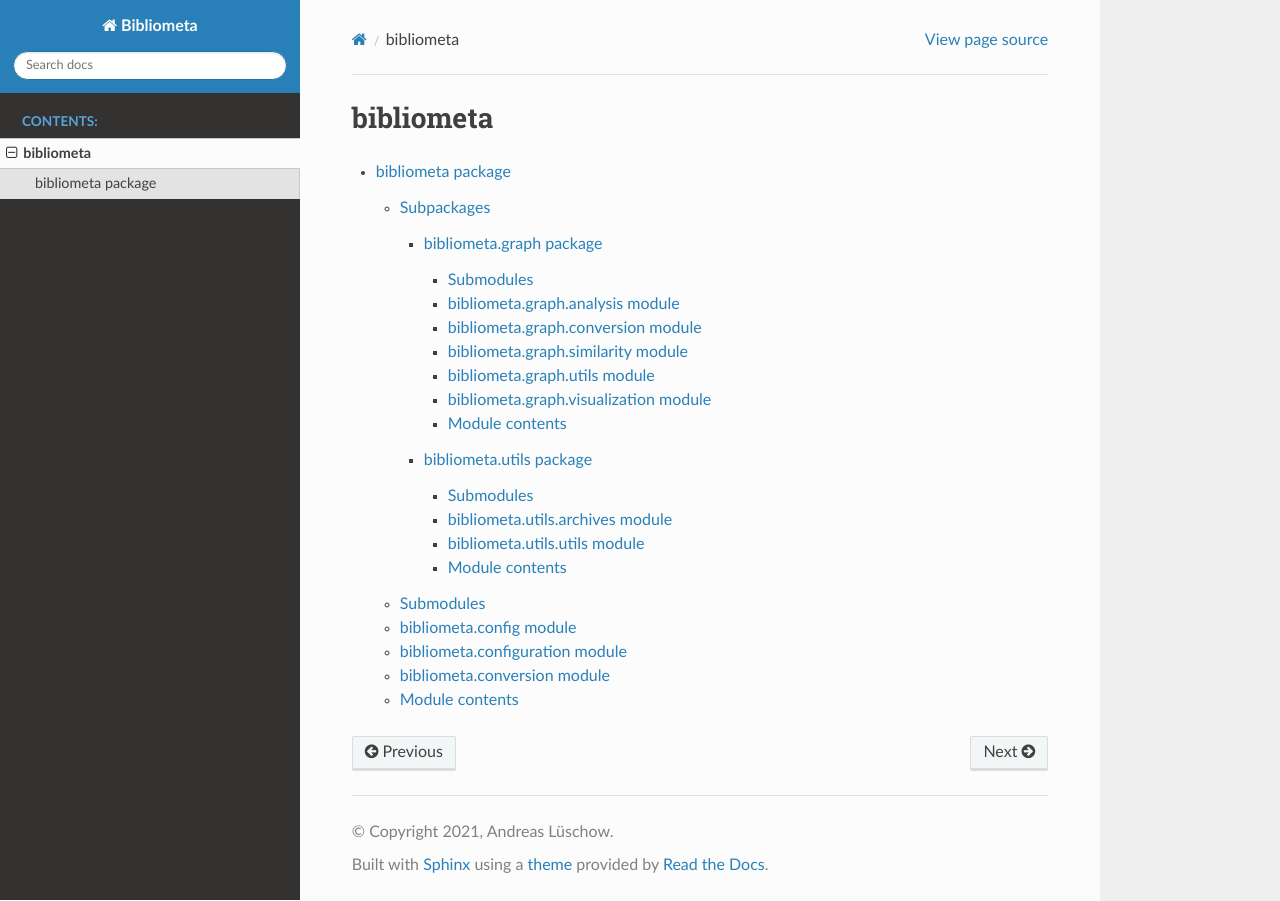
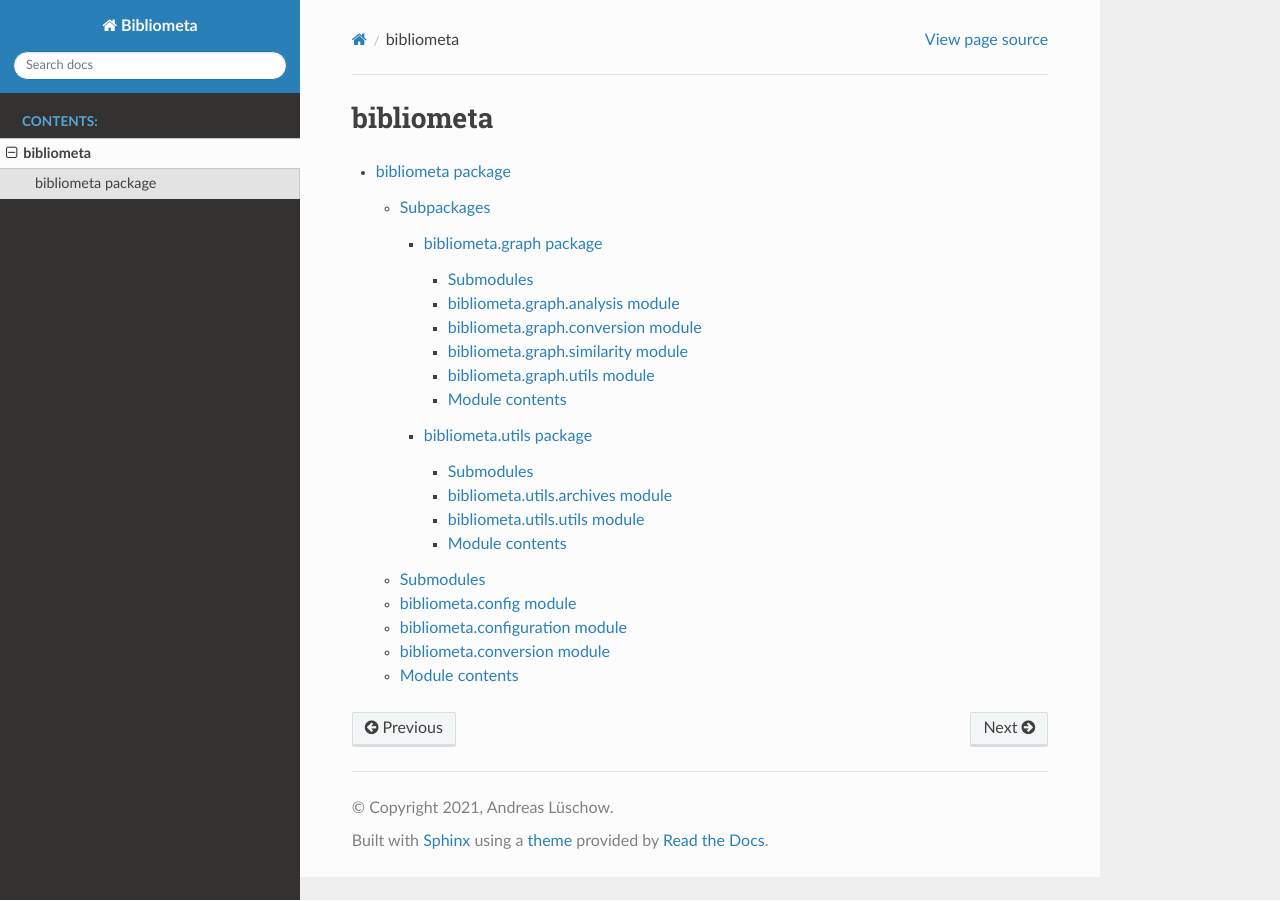
Before and after one commit to alueschow/bibliometa, a Sphinx documentation site: the page built from docs/source/modules.rst, in a window 1280 px wide. Built offline with Sphinx 7.4.7 and the Read the Docs theme 2.0.0, drawn with Linux system fonts in a browser that asks for light colours.

Commit message:
Update documentation

```diff
--- a/docs/source/bibliometa.graph.rst
+++ b/docs/source/bibliometa.graph.rst
@@ -36,14 +36,6 @@ bibliometa.graph.utils module
    :undoc-members:
    :show-inheritance:
 
-bibliometa.graph.visualization module
--------------------------------------
-
-.. automodule:: bibliometa.graph.visualization
-   :members:
-   :undoc-members:
-   :show-inheritance:
-
 Module contents
 ---------------
 
```
Also changed, not shown: 10 other files.
